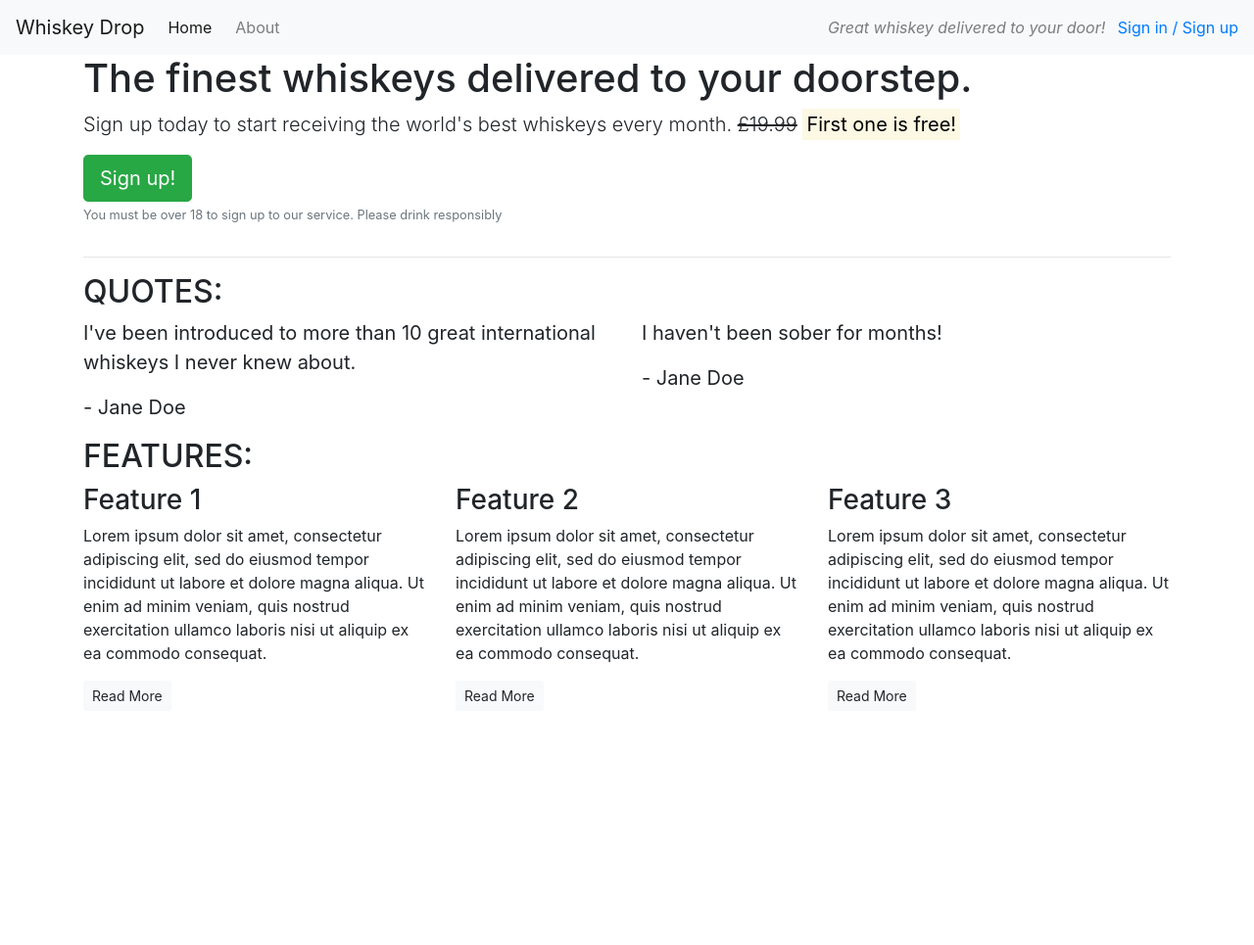
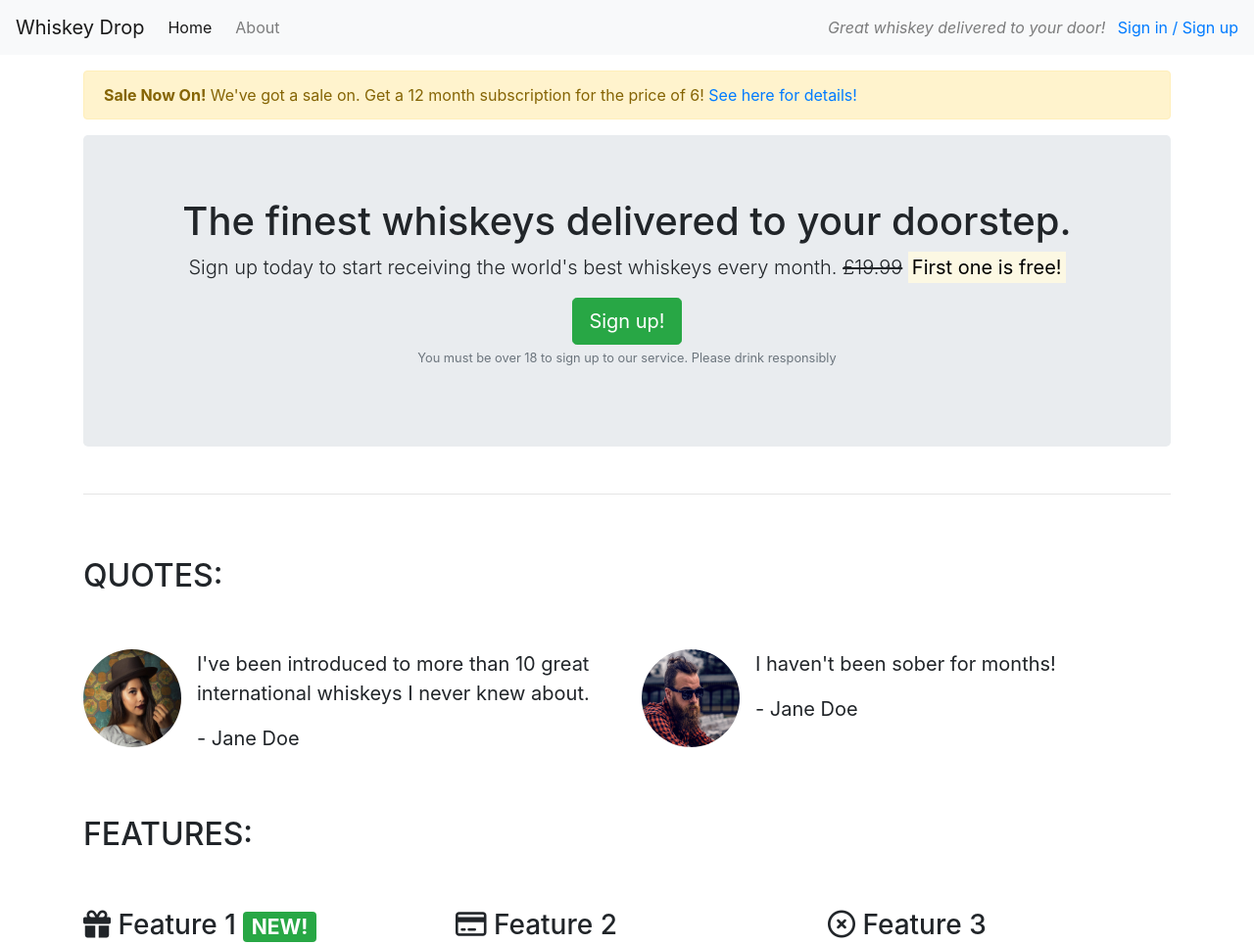
Before and after one commit to Cal009/Bootstrap4, a plain HTML site: page index.html in a window 1280 px wide. Shown: the top 965 px of the page at 98% size. Before the commit the page ends 800 px from the top, so only its background shows below. Drawn offline with nearby package versions, Linux system fonts and the light colour scheme.

Commit message:
bootstrap css completed

```diff
--- a/index.html
+++ b/index.html
@@ -7,6 +7,7 @@
     <title>Whiskey Drop | Taste a new whiskey every month</title>
     <meta name="viewport" content="width=device-width, initial-scale=1.0">
     <link rel="stylesheet" href="https://maxcdn.bootstrapcdn.com/bootstrap/4.1.3/css/bootstrap.min.css">
+    <script src="https://kit.fontawesome.com/e95000b373.js" crossorigin="anonymous"></script>
 </head>
 
 <body>
@@ -22,14 +23,24 @@
             <a href="/login">Sign in / Sign up</a>
         </div>
     </nav>
-    <article class="container">
+    <article class="container mt-3">
+        <div class="row d-none d-sm-block">
+            <div class="col-12">
+                <div class="alert alert-warning">
+                    <strong>Sale Now On!</strong> We've got a sale on. Get a 12 month subscription for the price of 6!
+                    <a href="">See here for details!</a>
+                </div>
+            </div>
+        </div>
         <!-- Callout -->
         <div class="row">
             <div class="col-12">
-                <section class="callout">
+                <section class="callout jumbotron text-center">
                     <h1>The finest whiskeys delivered to your doorstep.</h1>
                     <p class="lead">Sign up today to start receiving the world's best whiskeys every month.
-                        <s>£19.99</s> <strong><mark>First one is free!</mark></strong>
+                        <s class="d-none d-sm-inline">£19.99</s>
+                        <span class="d-inline d-sm-none"><br></span>
+                        <strong><mark>First one is free!</mark></strong>
                     </p>
                     <button class="btn btn-success btn-lg">Sign up!</button>
                     <p class="text-muted"><small>You must be over 18 to sign up to our service. Please drink
@@ -43,22 +54,39 @@
         <!-- Quotes -->
         <section class="quotes">
             <div class="row">
-                <div class="col-12">
+                <div class="col-12 my-5">
                     <h2 class="text-uppercase">Quotes:</h2>
                 </div>
             </div>
             <div class="row">
                 <div class="col-12 col-md-6">
+                    <div class="media">
+                        <div class="d-none d-sm-block">
+                            <img src="assets/images/girl-image.png" class="rounded-circle mr-3" alt="Girl portrait"
+                                height=100 width=100>
+                        </div>
+                        <div class="media-body">
                             <blockquote class="blockquote">
-                        <p>I've been introduced to more than 10 great international whiskeys I never knew about.</p>
+                                <p>I've been introduced to more than 10 great international whiskeys I never knew about.
+                                </p>
                                 <p>- Jane Doe</p>
                             </blockquote>
                         </div>
+                    </div>
+                </div>
                 <div class="col-12 col-md-6">
+                    <div class="media">
+                        <div class="d-none d-sm-block">
+                            <img src="assets/images/guy-image.png" class="rounded-circle mr-3" alt="Male portrait"
+                                height=100 width=100>
+                        </div>
+                        <div class="media-body">
                             <blockquote class="blockquote">
                                 <p>I haven't been sober for months!</p>
                                 <p>- Jane Doe</p>
                             </blockquote>
+                        </div>
+                    </div>
                 </div>
             </div>
         </section>
@@ -66,14 +94,15 @@
         <!-- Features -->
         <section class="features">
             <div class="row">
-                <div class="col-12">
+                <div class="col-12 my-5">
                     <h2 class="text-uppercase">Features:</h2>
                 </div>
             </div>
             <div class="row">
                 <div class="col-12 col-md-6 col-lg-4">
                     <div class="feature">
-                        <h3>Feature 1</h3>
+                        <h3><i class="fa-solid fa-gift d-none d-sm-inline"></i> Feature 1 <span
+                                class="badge badge-success">NEW!</span></h3>
                         <p>Lorem ipsum dolor sit amet, consectetur adipiscing elit, sed do eiusmod tempor incididunt ut
                             labore
                             et dolore magna aliqua. Ut enim ad minim veniam, quis nostrud exercitation ullamco laboris
@@ -85,7 +114,7 @@
                 </div>
                 <div class="col-12 col-md-6 col-lg-4">
                     <div class="feature">
-                        <h3>Feature 2</h3>
+                        <h3><i class="fa-regular fa-credit-card d-none d-sm-inline"></i> Feature 2</h3>
                         <p>Lorem ipsum dolor sit amet, consectetur adipiscing elit, sed do eiusmod tempor incididunt ut
                             labore
                             et dolore magna aliqua. Ut enim ad minim veniam, quis nostrud exercitation ullamco laboris
@@ -97,7 +126,7 @@
                 </div>
                 <div class="col-12 d-md-none d-lg-block col-lg-4">
                     <div class="feature">
-                        <h3>Feature 3</h3>
+                        <h3><i class="fa-regular fa-circle-xmark d-none d-sm-inline"></i> Feature 3</h3>
                         <p>Lorem ipsum dolor sit amet, consectetur adipiscing elit, sed do eiusmod tempor incididunt ut
                             labore
                             et dolore magna aliqua. Ut enim ad minim veniam, quis nostrud exercitation ullamco laboris
```
Also changed, not shown: assets/images/girl-image.png (added), assets/images/guy-image.png (added). Lines whose indentation alone changed are shown as unchanged.
